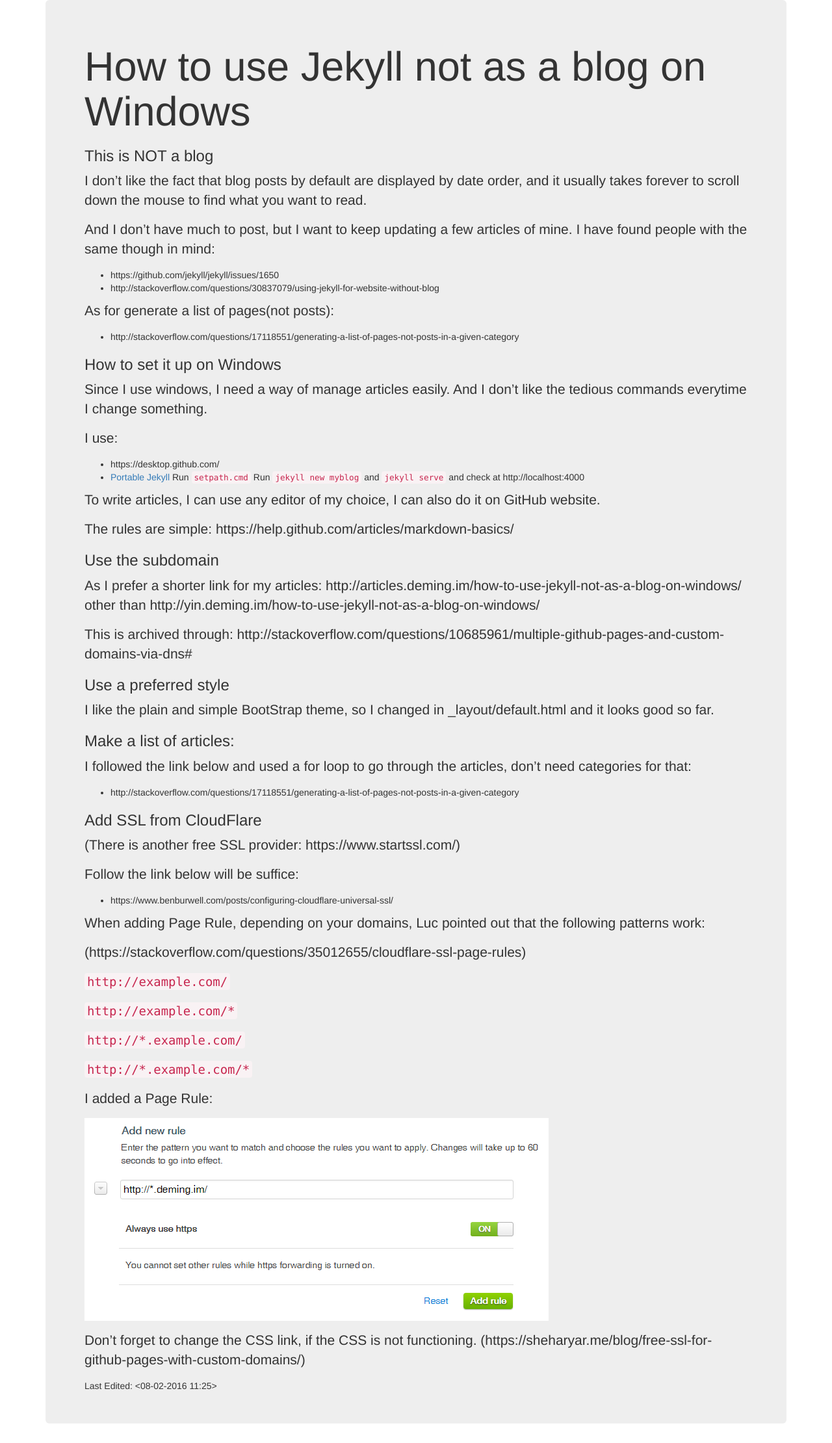
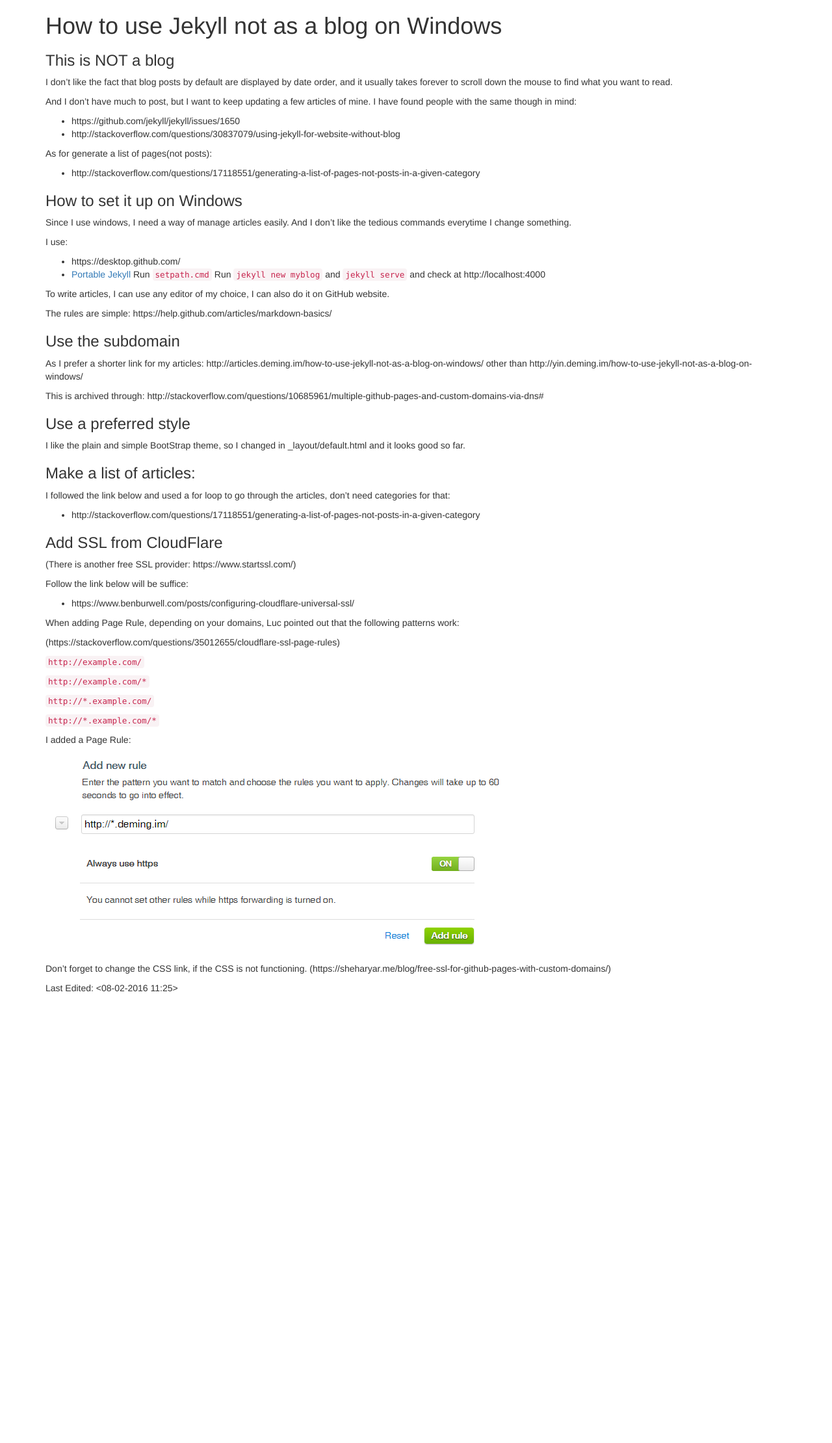
Before and after one commit to yindeming/articles, a Jekyll site: the page built from how-to-use-jekyll-not-as-a-blog-on-windows.md, in a window 1280 px wide. Shown: the whole page at 65% size. Built offline with Jekyll 4.4.1, drawn with Linux system fonts in a browser that asks for light colours; nearby versions of some CDN libraries; after the commit the page ends 1530 px from its top, so only the background shows below that.

Commit message:
Update default.html

```diff
--- a/_layouts/default.html
+++ b/_layouts/default.html
@@ -18,9 +18,9 @@
 
     <div class="container">
       	<!--<div class="wrapper"> -->
-	<div class="jumbotron">
+	<!--<div class="jumbotron"> -->
           {{ content }}
-	</div>
+
 
     </div>
 
```
